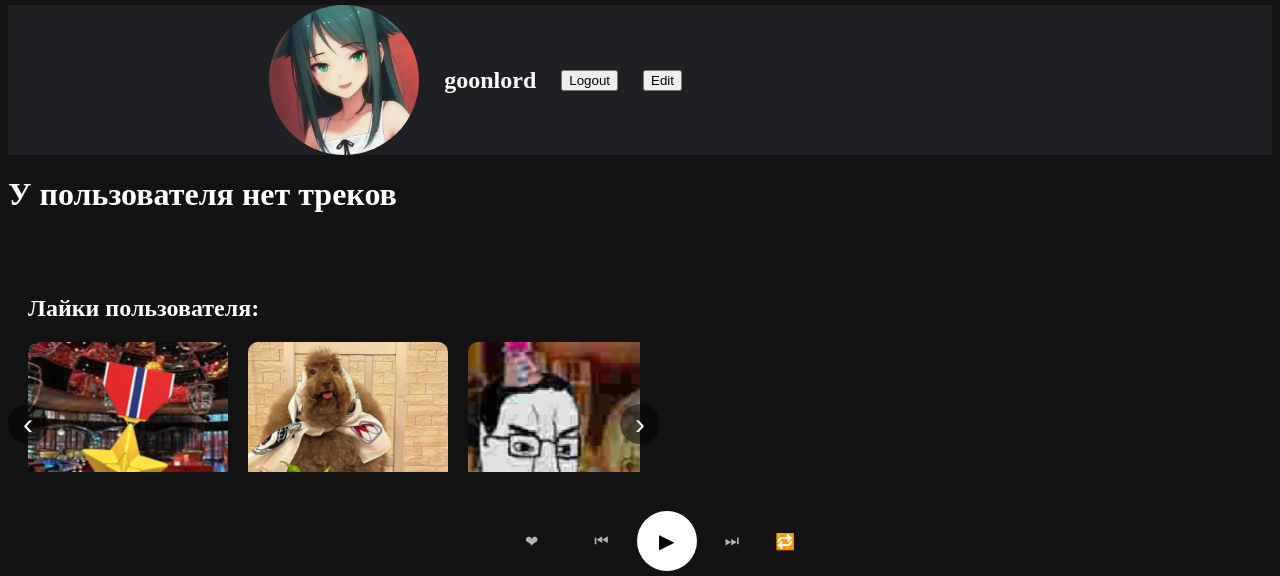
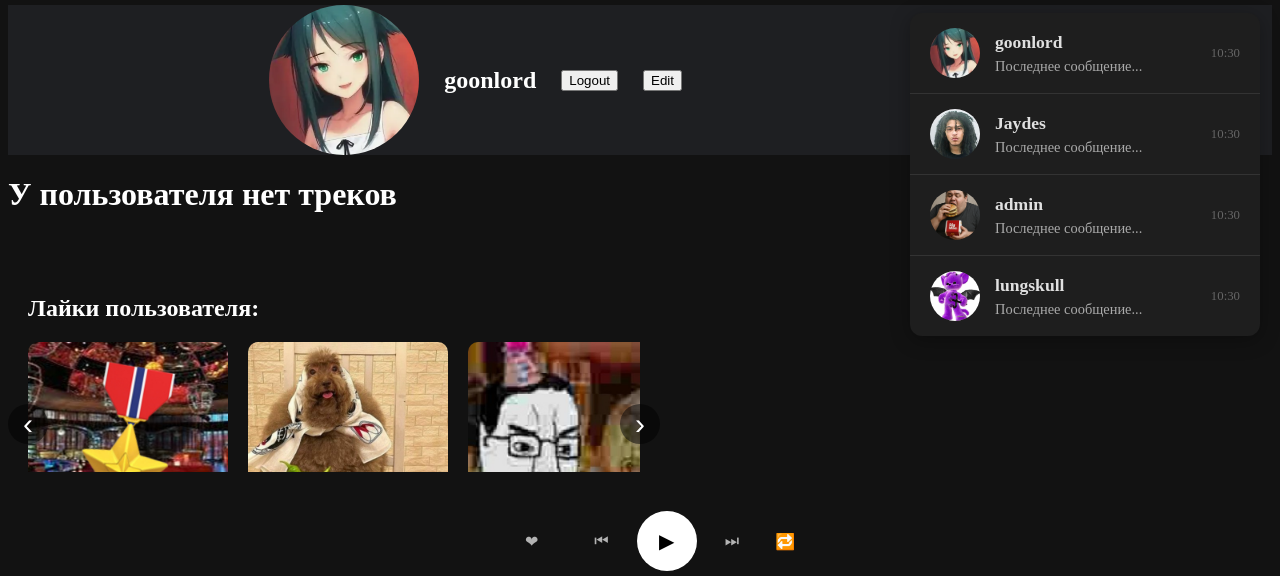
Before and after one commit to snaquz1/WaveBox, a Django app: the page made by WaveBox/forms.py in a window 1280 px wide. Shown: the part 107-683 px from the top of the page. Run offline with Django 5.2, Linux system fonts and the light colour scheme; the first user in the database is signed in; data comes from the database, SQL or seed files in the repository.

Commit message:
added chat system

```diff
--- a/WaveBox/admin.py
+++ b/WaveBox/admin.py
@@ -4,3 +4,5 @@ from .models import *
 admin.site.register(Track)
 admin.site.register(Section)
 admin.site.register(Comment)
+admin.site.register(Chat)
+admin.site.register(Message)
--- a/WaveBox/forms.py
+++ b/WaveBox/forms.py
@@ -1,7 +1,7 @@
 from django import forms
 
 from Users.models import CustomUser
-from WaveBox.models import Track, Comment
+from WaveBox.models import Track, Comment, Message
 
 
 class TrackUploadForm(forms.ModelForm):
@@ -18,3 +18,8 @@ class CommentForm(forms.ModelForm):
     class Meta:
         model = Comment
         fields = ("text",)
+
+class MessageForm(forms.ModelForm):
+    class Meta:
+        model = Message
+        fields = ("text",)
--- a/WaveBox/models.py
+++ b/WaveBox/models.py
@@ -1,5 +1,6 @@
 from typing import Any
 
+from django.core.validators import FileExtensionValidator
 from django.db import models
 from django.db.models import ForeignKey
 from django.utils.functional import empty
@@ -12,7 +13,7 @@ class Track(models.Model):
     name = models.CharField(max_length=100)
     author = models.CharField(max_length=100)
     date = models.DateField(auto_now_add=True)
-    audiofile = models.FileField(upload_to="audiofiles")
+    audiofile = models.FileField(upload_to="audiofiles", validators=[FileExtensionValidator(allowed_extensions=["mp3"])])
     image = models.ImageField(upload_to='images/trackimages')
     liked_by = models.ManyToManyField(
         settings.AUTH_USER_MODEL,
@@ -42,3 +43,32 @@ class Comment(models.Model):
 
     def __str__(self):
         return f"{self.track}-{self.text}"
+
+
+class Chat(models.Model):
+    user1 = models.ForeignKey(settings.AUTH_USER_MODEL, on_delete=models.CASCADE, related_name='chats_as_user1')
+    user2 = models.ForeignKey(settings.AUTH_USER_MODEL, on_delete=models.CASCADE, related_name='chats_as_user2')
+
+    class Meta:
+        # Уникальность на КОМБИНАЦИЮ полей
+        unique_together = ['user1', 'user2']
+
+    def __str__(self):
+        return f"Chat between {self.user1.username} and {self.user2.username}"
+
+class Message(models.Model):
+    message_types = [
+        ("text", "text"),
+        ("track", "track"),
+    ]
+    chat = models.ForeignKey("Chat", on_delete=models.CASCADE)
+    sender = models.ForeignKey(settings.AUTH_USER_MODEL, on_delete=models.CASCADE)
+    msg_type = models.CharField(
+        choices=message_types,
+        default="text",
+    )
+    text = models.TextField()
+    created_at = models.DateTimeField(auto_now_add=True)
+
+    def __str__(self):
+        return f"{self.sender}: {self.text}"
--- a/WaveBox/static/MainApp/css/profile.css
+++ b/WaveBox/static/MainApp/css/profile.css
@@ -16,3 +16,109 @@
         border-radius: 10px;
     }
 }
+
+.chats-list {
+    position: fixed;
+    right: 20px;
+    top: 100px;
+    width: 350px;
+    background-color: #1e1e1e;
+    border-radius: 12px;
+    overflow: hidden;
+    box-shadow: 0 4px 20px rgba(0, 0, 0, 0.3);
+    z-index: 100;
+    max-height: calc(100vh - 140px);
+    overflow-y: auto;
+}
+
+.chats-list::-webkit-scrollbar {
+    width: 6px;
+}
+
+.chats-list::-webkit-scrollbar-track {
+    background: #1e1e1e;
+}
+
+.chats-list::-webkit-scrollbar-thumb {
+    background: #444;
+    border-radius: 3px;
+}
+
+.chats-list::-webkit-scrollbar-thumb:hover {
+    background: #555;
+}
+
+/* Остальные стили .chat-item, .chat-avatar и т.д. остаются без изменений */
+.chats-list {
+    background-color: #1e1e1e;
+    max-width: 400px;
+    margin: 20px auto;
+    border-radius: 12px;
+    overflow: hidden;
+    box-shadow: 0 4px 20px rgba(0, 0, 0, 0.3);
+}
+
+.chat-item {
+    display: flex;
+    align-items: center;
+    padding: 15px 20px;
+    border-bottom: 1px solid #333;
+    transition: background-color 0.2s;
+    cursor: pointer;
+}
+
+.chat-item:hover {
+    background-color: #2d2d2d;
+}
+
+.chat-item:last-child {
+    border-bottom: none;
+}
+
+.chat-avatar {
+    width: 50px;
+    height: 50px;
+    border-radius: 50%;
+    overflow: hidden;
+    margin-right: 15px;
+    flex-shrink: 0;
+}
+
+.chat-avatar img {
+    width: 100%;
+    height: 100%;
+    object-fit: cover;
+}
+
+.chat-info {
+    flex: 1;
+    min-width: 0;
+}
+
+.chat-link {
+    color: #e0e0e0;
+    text-decoration: none;
+    font-weight: 600;
+    font-size: 1.1rem;
+    display: block;
+    margin-bottom: 5px;
+}
+
+.chat-link:hover {
+    color: #ffffff;
+}
+
+.last-message {
+    color: #aaa;
+    font-size: 0.9rem;
+    white-space: nowrap;
+    overflow: hidden;
+    text-overflow: ellipsis;
+}
+
+.chat-time {
+    color: #666;
+    font-size: 0.8rem;
+    margin-left: 10px;
+    flex-shrink: 0;
+}
--- a/WaveBox/static/MainApp/js/profile.js
+++ b/WaveBox/static/MainApp/js/profile.js
@@ -1,7 +1,3 @@
-function redirectToLogut(){
-    window.location.replace("/logout");
-}
-
 function editFormVisible(){
     let form = document.querySelector(".edit-form");
     form.style.visibility = "visible";
--- a/WaveBox/urls.py
+++ b/WaveBox/urls.py
@@ -13,5 +13,6 @@ urlpatterns = [
     path("library", library, name="library"),
     path("upload", upload, name="upload"),
     path("search/<str:query>", search, name="search"),
+    path("chat/<str:username>", chat, name="chat"),
 
 ]
--- a/WaveBox/views.py
+++ b/WaveBox/views.py
@@ -1,9 +1,9 @@
 import random
 from django.contrib.auth.decorators import login_required
-from django.db.models import Count, Prefetch, Q
+from django.db.models import Count, Prefetch, Q, Case, When, CharField
 from django.http import HttpResponse, JsonResponse, HttpResponseRedirect
 from django.shortcuts import render, redirect, get_object_or_404
-from .forms import TrackUploadForm, AvatarChangingForm, CommentForm
+from .forms import TrackUploadForm, AvatarChangingForm, CommentForm, MessageForm
 from .models import *
 from Users.models import CustomUser
 
@@ -81,7 +81,14 @@ def profile(request, username):
     user = CustomUser.objects.get(username=username)
     user_tracks = Track.objects.filter(author=user.username)
     user_liked_tracks = Track.objects.filter(liked_by=user)
-    return render(request, "profile.html", {"user": user, "form": form, "user_tracks": user_tracks, "user_liked_tracks": user_liked_tracks})
+    if username == request.user.username:
+        user_chats = Chat.objects.filter(
+            Q(user1=request.user) | Q(user2=request.user)
+        ).select_related('user1', 'user2')
+    else:
+        user_chats = None
+
+    return render(request, "profile.html", {"user": user, "form": form, "user_tracks": user_tracks, "user_liked_tracks": user_liked_tracks, "user_chats": user_chats})
 
 @login_required
 def like_track(request, track_id):
@@ -122,3 +129,29 @@ def search(request, query):
     )
     random_recs = generate_random_recs()
     return render(request, "search.html", {"tracks": tracks, "profiles": profiles, "query": query, "random_recs": random_recs})
+
+def chat(request, username):
+    user2 = get_object_or_404(CustomUser, username=username)
+    try:
+        chat = Chat.objects.get(
+            Q(user1=request.user, user2=user2) |
+            Q(user1=user2, user2=request.user)
+        )
+    except Chat.DoesNotExist:
+       chat = Chat.objects.create(
+            user1=request.user,
+            user2=user2,
+        )
+
+    if request.method == "POST":
+        form = MessageForm(request.POST)
+        if form.is_valid():
+            message = Message.objects.create(
+                chat=chat,
+                text=form.cleaned_data["text"],
+                sender=request.user,
+            ).save()
+
+    messages = Message.objects.filter(chat=chat)
+    form = MessageForm()
+    return render(request, "chat.html", {"chat": chat, "messages": messages, "form": form, "username": username})
--- a/templates/profile.html
+++ b/templates/profile.html
@@ -9,9 +9,39 @@
         <img class="user-avatar" width="500" height="500" src="{% if user.avatar %}{{ user.avatar.url }}{% else %}/media/images/user_avatars/noavatar.png{% endif %}">
         <h2>{{ user.username }}</h2>
         {% if user.username == request.user.username %}
-        <button onclick="redirectToLogut()">Logout</button>
+        <a href="/logout"><button>Logout</button></a>
         <button onclick="editFormVisible()">Edit</button>
+            {% else %}
+            <a href="/chat/{{ user.username }}"><button>Chat</button></a>
         {% endif %}
+
+
+
+<div class="chats-list">
+    {% for c in user_chats %}
+        <div class="chat-item">
+            <div class="chat-avatar">
+                {% if c.user1 == request.user %}
+                    <img src="{{ c.user2.avatar.url }}" alt="{{ c.user2.username }}">
+                {% else %}
+                    <img src="{{ c.user1.avatar.url }}" alt="{{ c.user1.username }}">
+                {% endif %}
+            </div>
+            <div class="chat-info">
+                {% if c.user1 == request.user %}
+                    <a href="/chat/{{ c.user2.username }}" class="chat-link">{{ c.user2.username }}</a>
+                {% else %}
+                    <a href="/chat/{{ c.user1.username }}" class="chat-link">{{ c.user1.username }}</a>
+                {% endif %}
+                <div class="last-message">Последнее сообщение...</div>
+            </div>
+            <div class="chat-time">10:30</div>
+        </div>
+    {% endfor %}
+</div>
+
+
+
         <div class="edit-form" style="visibility: hidden">
         <form enctype="multipart/form-data" method="post">
             {% csrf_token %}
--- a/templates/track.html
+++ b/templates/track.html
@@ -47,7 +47,6 @@
                     </div>
                     </div>
                 </div>
-
                     <div class="comment-text">{{ c.text }}</div>
                 </div>
             {% empty %}
```
Also changed, not shown: WaveBox/static/MainApp/css/chat.css (added, +252 -0 lines), templates/chat.html (added, +44 -0 lines), WaveBox/migrations/0014_chat_message.py (added), WaveBox/migrations/0015_alter_chat_unique_together_alter_chat_user1_and_more.py (added), db.sqlite3, media/images/user_avatars/ChatGPT_Image_9_авг._2025_г._17_35_11.png (added).
